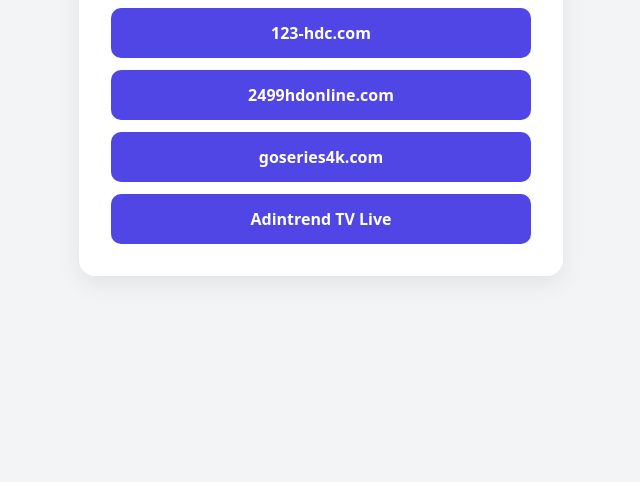
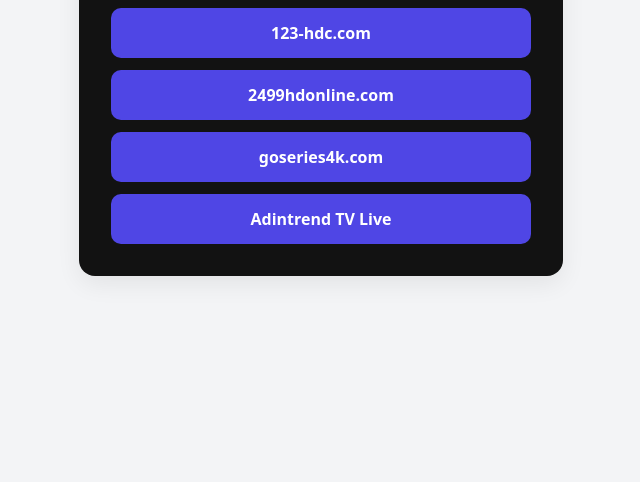
Before and after one commit to sukasemt/sukasemt.github.io, a plain HTML site: page index.html in a window 1280 px wide. Shown: the part 318-800 px from the top of the page, without its empty margins (319-959 px from the left). Drawn offline with Linux system fonts and the light colour scheme.

Commit message:
Change background color to dark mode

```diff
--- a/index.html
+++ b/index.html
@@ -18,7 +18,7 @@
       width: min(90%, 420px);
       padding: 2rem;
       text-align: center;
-      background: white;
+      background: #121212;
       border-radius: 16px;
       box-shadow: 0 8px 24px #00000012;
     }
```
